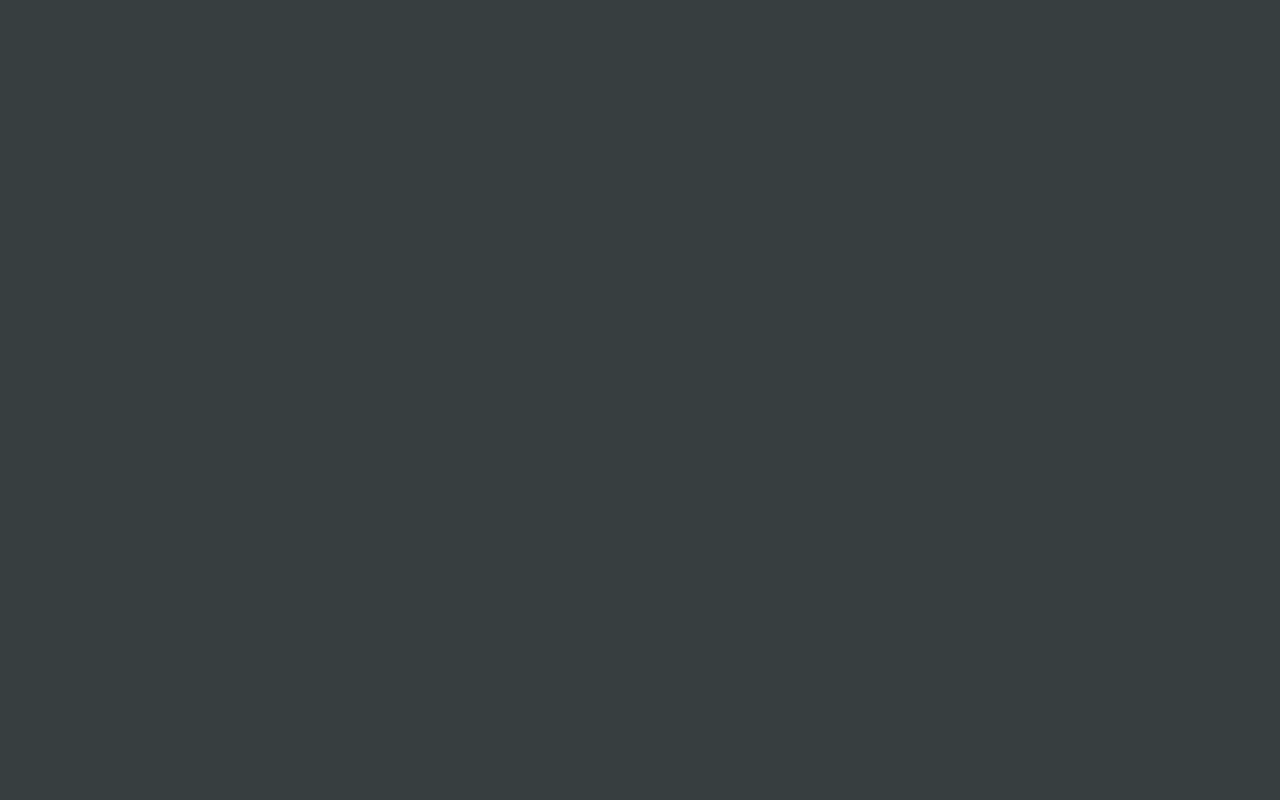
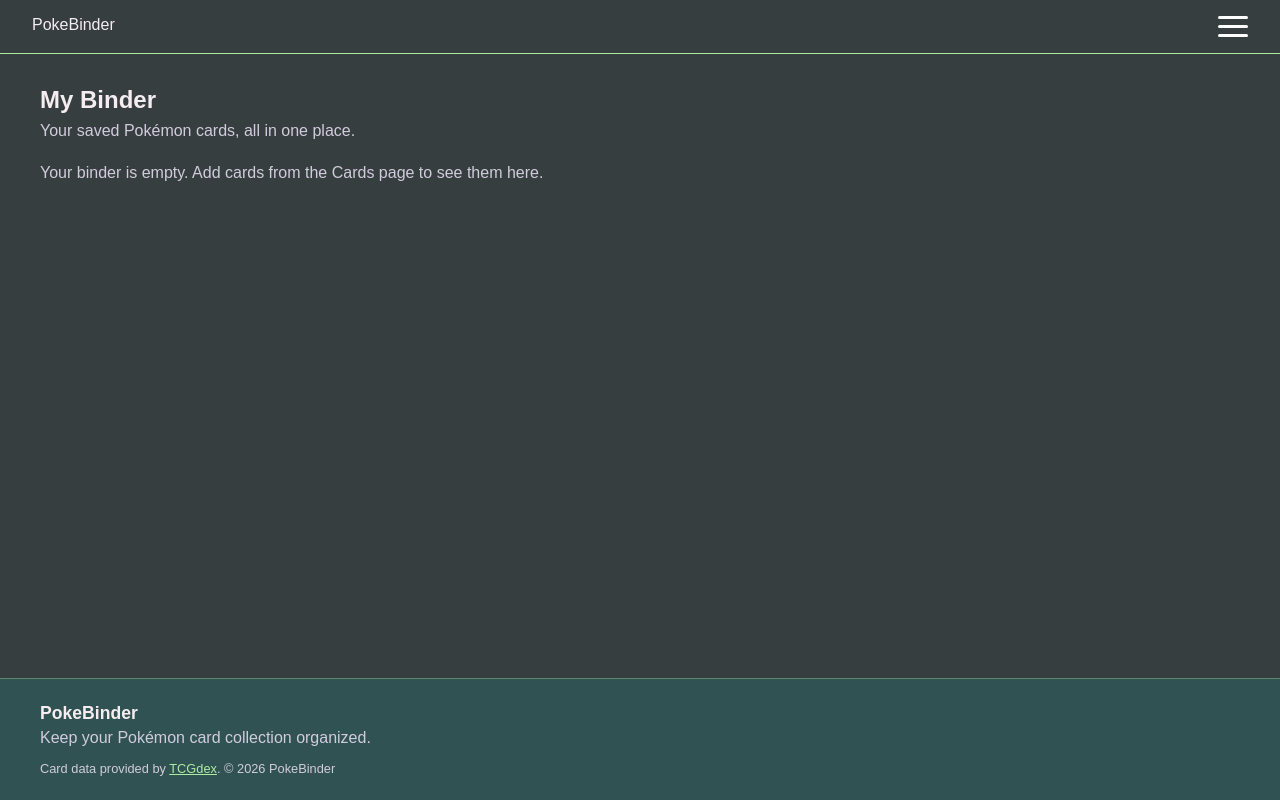
Before and after one commit to Brian767/Poke-Binder, a React (Vite) app: page /binders in a window 1280 px wide. Before the commit this address had no page. Built offline with nearby package versions, Linux system fonts and the light colour scheme.

Commit message:
added binder page

```diff
--- a/src/App.css
+++ b/src/App.css
@@ -152,6 +152,31 @@
   color: var(--color-light-font);
 }
 
+.binders-page {
+  width: min(1200px, calc(100% - 2rem));
+  margin: 0 auto;
+  padding: 2rem 0;
+}
+
+.binders-header {
+  margin-bottom: 1.5rem;
+}
+
+.binders-header h1 {
+  margin-bottom: 0.5rem;
+  color: var(--color-font);
+}
+
+.binders-header p,
+.binders-empty,
+.binders-count {
+  color: var(--color-light-font);
+}
+
+.binders-count {
+  margin-bottom: 1rem;
+}
+
 .cards-search-input {
   width: min(100%, 24rem);
   padding: 0.65rem 0.8rem;
@@ -251,6 +276,29 @@
   font-weight: 700;
 }
 
+.card-item .card-add-button {
+  margin: 0.85rem 0.25rem 0;
+  padding: 0.55rem 0.75rem;
+  border: 0;
+  border-radius: 0.45rem;
+  background: var(--color-accent);
+  color: var(--color-main);
+  font: inherit;
+  font-weight: 700;
+  cursor: pointer;
+}
+
+.card-item .card-add-button:disabled {
+  background: var(--color-main);
+  color: var(--color-light-font);
+  cursor: default;
+}
+
+.card-item .card-add-button:focus-visible {
+  outline: 2px solid var(--color-font);
+  outline-offset: 2px;
+}
+
 @media (max-width: 640px) {
   .card-grid {
     grid-template-columns: repeat(2, minmax(0, 1fr));
--- a/src/App.jsx
+++ b/src/App.jsx
@@ -2,6 +2,7 @@
 import "./App.css";
 import Home from "./pages/Home";
 import Cards from "./pages/Cards";
+import Binders from "./pages/Binders";
 import Layout from "./components/Layout";
 
 function App() {
@@ -11,6 +12,7 @@
         <Route path="/" element={<Layout />}>
           <Route index element={<Home />} />
           <Route path="cards" element={<Cards />} />
+          <Route path="binders" element={<Binders />} />
         </Route>
       </Routes>
     </BrowserRouter>
--- a/src/components/CardItem.jsx
+++ b/src/components/CardItem.jsx
@@ -22,17 +22,32 @@
   return "Price unavailable";
 }
 
-export default function CardItem({ card }) {
+export default function CardItem({
+  card,
+  showPrice = true,
+  onAddToBinder,
+  isSaved = false,
+}) {
   return (
     <article className="card-item">
       <img src={`${card.image}/low.png`} alt={`${card.name} card`} />
       <h3>{card.name}</h3>
-      <p className="card-set">{card.set?.name ?? "Unavailable"}</p>
+      <p className="card-set">{card.set?.name ?? card.set ?? "Unavailable"}</p>
       <div className="card-meta">
         <span>{card.rarity ?? "Unavailable"}</span>
-        <span>#{card.localId ?? "—"}</span>
+        <span>#{card.localId ?? card.cardNumber ?? "—"}</span>
       </div>
-      <p className="card-price">{getPriceLabel(card)}</p>
+      {showPrice && <p className="card-price">{getPriceLabel(card)}</p>}
+      {onAddToBinder && (
+        <button
+          className="card-add-button"
+          type="button"
+          onClick={() => onAddToBinder(card)}
+          disabled={isSaved}
+        >
+          {isSaved ? "In binder" : "Add to binder"}
+        </button>
+      )}
     </article>
   );
 }
--- /dev/null
+++ b/src/pages/Binders.jsx
@@ -0,0 +1,61 @@
+import { useState } from "react";
+import CardItem from "../components/CardItem";
+
+const STORAGE_KEY = "poke-binder:cards:v1";
+
+function loadBinderCards() {
+  try {
+    const storedCards = window.localStorage.getItem(STORAGE_KEY);
+    const parsedCards = storedCards ? JSON.parse(storedCards) : [];
+
+    if (!Array.isArray(parsedCards)) return [];
+
+    const uniqueCards = new Map();
+    for (const card of parsedCards) {
+      if (
+        card &&
+        typeof card.id === "string" &&
+        card.id &&
+        typeof card.image === "string" &&
+        card.image &&
+        !uniqueCards.has(card.id)
+      ) {
+        uniqueCards.set(card.id, card);
+      }
+    }
+
+    return [...uniqueCards.values()];
+  } catch {
+    return [];
+  }
+}
+
+export default function Binders() {
+  const [cards] = useState(loadBinderCards);
+
+  return (
+    <section className="binders-page">
+      <header className="binders-header">
+        <h1>My Binder</h1>
+        <p>Your saved Pokémon cards, all in one place.</p>
+      </header>
+
+      {cards.length === 0 ? (
+        <p className="binders-empty">
+          Your binder is empty. Add cards from the Cards page to see them here.
+        </p>
+      ) : (
+        <>
+          <p className="binders-count">
+            {cards.length} {cards.length === 1 ? "card" : "cards"}
+          </p>
+          <div className="card-grid">
+            {cards.map((card) => (
+              <CardItem key={card.id} card={card} showPrice={false} />
+            ))}
+          </div>
+        </>
+      )}
+    </section>
+  );
+}
--- a/src/pages/Cards.jsx
+++ b/src/pages/Cards.jsx
@@ -1,6 +1,21 @@
 import { getCards } from "../api/pokemonTcgApi";
 import { useState } from "react";
 import CardItem from "../components/CardItem";
+
+const BINDER_STORAGE_KEY = "poke-binder:cards:v1";
+
+function loadSavedCardIds() {
+  try {
+    const savedCards = JSON.parse(
+      window.localStorage.getItem(BINDER_STORAGE_KEY) || "[]",
+    );
+    return Array.isArray(savedCards)
+      ? savedCards.map((card) => card?.id).filter(Boolean)
+      : [];
+  } catch {
+    return [];
+  }
+}
 
 export default function Cards() {
   const [inputValue, setInputValue] = useState("");
@@ -8,6 +23,42 @@
   const [error, setError] = useState(null);
   const [isLoading, setIsLoading] = useState(false);
   const [hasSearched, setHasSearched] = useState(false);
+  const [savedCardIds, setSavedCardIds] = useState(loadSavedCardIds);
+  const [binderError, setBinderError] = useState(null);
+
+  function addToBinder(card) {
+    setBinderError(null);
+
+    try {
+      const storedCards = JSON.parse(
+        window.localStorage.getItem(BINDER_STORAGE_KEY) || "[]",
+      );
+      const binderCards = Array.isArray(storedCards) ? storedCards : [];
+
+      if (binderCards.some((savedCard) => savedCard?.id === card.id)) {
+        setSavedCardIds((ids) => (ids.includes(card.id) ? ids : [...ids, card.id]));
+        return;
+      }
+
+      const savedCard = {
+        id: card.id,
+        image: card.image,
+        name: card.name,
+        set: card.set?.name ?? "Unknown set",
+        rarity: card.rarity ?? "Unknown rarity",
+        cardNumber: String(card.localId ?? ""),
+      };
+      const updatedCards = [...binderCards, savedCard];
+
+      window.localStorage.setItem(
+        BINDER_STORAGE_KEY,
+        JSON.stringify(updatedCards),
+      );
+      setSavedCardIds((ids) => [...ids, card.id]);
+    } catch {
+      setBinderError("Could not save this card. Please try again.");
+    }
+  }
 
   async function handleSubmit(event) {
     event.preventDefault();
@@ -52,13 +103,21 @@
       </form>
 
       {error && <p role="alert">{error}</p>}
+      {binderError && <p role="alert">{binderError}</p>}
       {isLoading && <p className="cards-status" role="status">Searching cards…</p>}
       {hasSearched && !isLoading && !error && cards.length === 0 && (
         <p className="cards-empty">No cards with images found. Try another Pokémon name.</p>
       )}
       {cards.length > 0 && (
         <div className="card-grid">
-          {cards.map((card) => <CardItem key={card.id} card={card} />)}
+          {cards.map((card) => (
+            <CardItem
+              key={card.id}
+              card={card}
+              onAddToBinder={addToBinder}
+              isSaved={savedCardIds.includes(card.id)}
+            />
+          ))}
         </div>
       )}
     </section>
```
